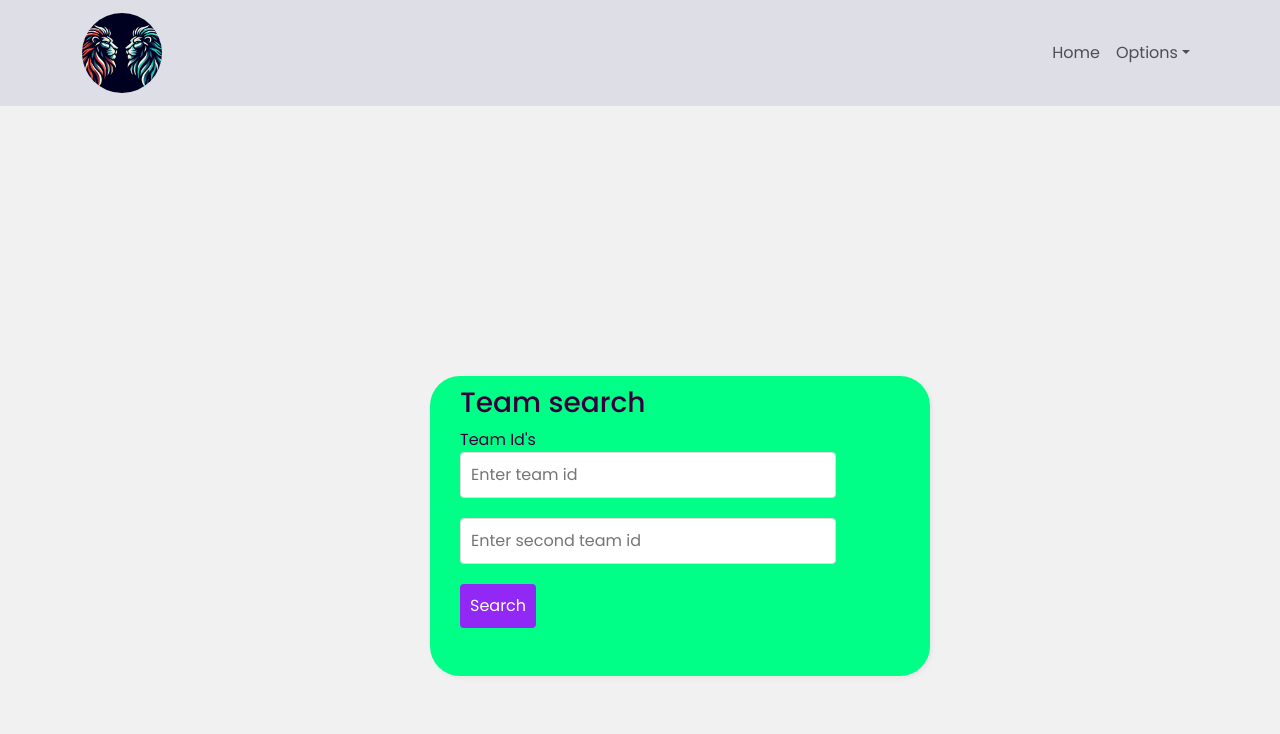
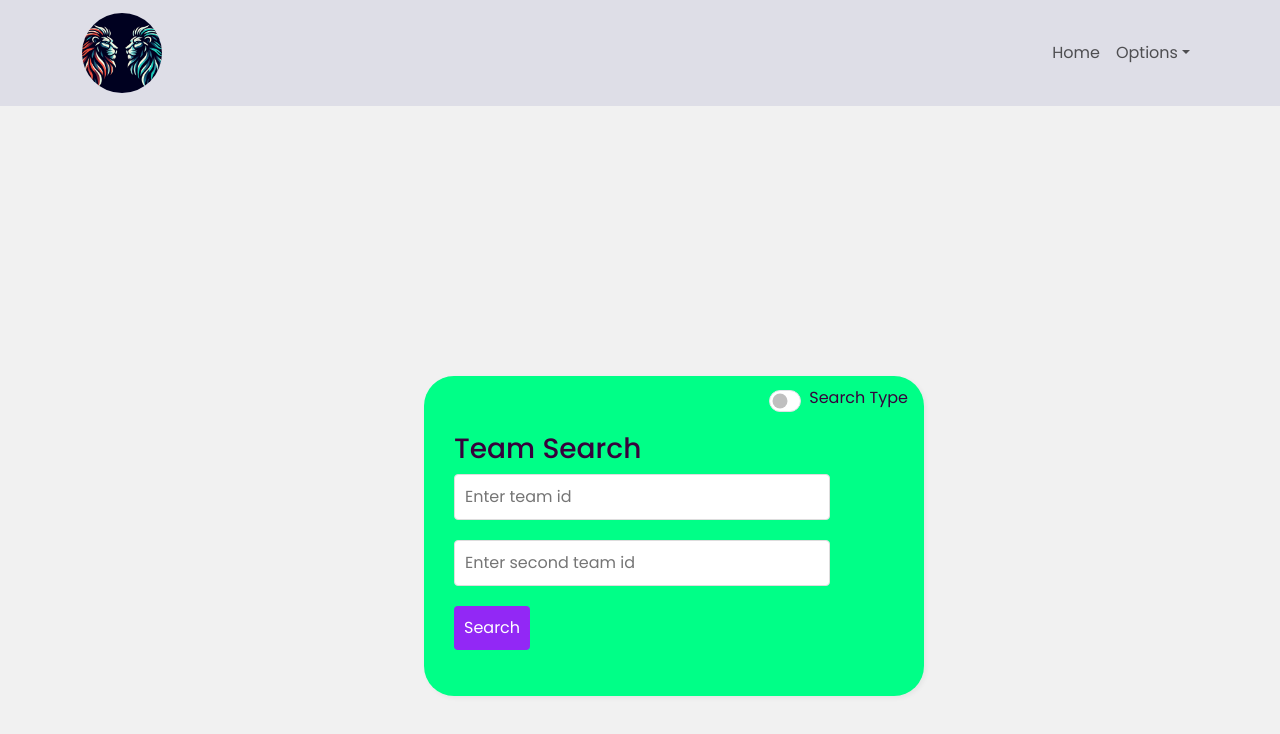
Before and after one commit to AdamL93/FPL-Similarity-Check, a React (Create React App) app in the folder frontend/: page / in a window 1280 px wide. Shown: the top 734 px of the page. Built offline with nearby package versions, Linux system fonts and the light colour scheme.

Commit message:
Added filter to Search Bar

```diff
--- a/frontend/src/components/SearchBar.js
+++ b/frontend/src/components/SearchBar.js
@@ -1,8 +1,9 @@
 import React, { useState } from 'react';
 import Container from 'react-bootstrap/Container';
+import AddSwitch from './Filter';
 
 
-const SearchBar = ({handleSearchSubmit}) => {
+const SearchBar = ({handleSearchSubmit, toggleFilter, filterState}) => {
 
     const [inputValue, setInputValue] = useState('')
     const [inputValue2, setInputValue2] = useState('')
@@ -15,9 +16,12 @@ const SearchBar = ({handleSearchSubmit}) => {
     return (
         <Container className="search-container" fluid="xs">
 
+        <div className="d-flex justify-content-end pe-3">
+            <AddSwitch label="Search Type" onChange={toggleFilter} />
+        </div>
+
             <form onSubmit={handleFormSubmit}>
-                <h3>Team search</h3>
-                <label>Team Id's</label>
+                <h3>{filterState ? "Content Creator Search" : "Team Search"}</h3>
                 <input
                     type="number"
                     placeholder="Enter team id"
@@ -28,15 +32,14 @@ const SearchBar = ({handleSearchSubmit}) => {
 
                 }
                 />
-                <input
-                    type="number"
-                    placeholder="Enter second team id"
-                    value={inputValue2}
-                    onChange={({target}) => {
-                    console.log(target.value)
-                    setInputValue2(target.value)}
-                }
-                />
+                {!filterState && (
+                    <input
+                        type="number"
+                        placeholder="Enter second team id"
+                        value={inputValue2}
+                        onChange={({ target }) => setInputValue2(target.value)}
+                    />
+                )}
                 <button type="submit" >Search</button>
             </form>
         </Container>
--- a/frontend/src/pages/Home.js
+++ b/frontend/src/pages/Home.js
@@ -1,10 +1,16 @@
 
 import SearchBar from '../components/SearchBar'
 import Container from 'react-bootstrap/Container';
+import Row from 'react-bootstrap/Row';
+import Col from 'react-bootstrap/Col';
 import { useNavigate } from "react-router-dom"
+import { useState } from "react"
+
 
 
 const Home = () => {
+
+    const [filterState, setFilterState] = useState(false);
 
     const navigate = useNavigate()
 
@@ -17,10 +23,21 @@ const Home = () => {
         navigate(navigateRoute, { state: { inputValue: teamId, inputValue2: teamId2 } });
     };
 
+    const toggleFilter = () => {
+        setFilterState(prevState => !prevState);
+      };
+
 
     return (
         <Container fluid="xs" className="home">
-                <SearchBar handleSearchSubmit={handleSearchSubmit}/>
+            <Row>
+                    <SearchBar
+                        handleSearchSubmit={handleSearchSubmit}
+                        toggleFilter={toggleFilter}
+                        filterState={filterState}
+                    />
+            </Row>
+
         </Container>
     );
 };
--- a/frontend/src/styles/index.css
+++ b/frontend/src/styles/index.css
@@ -51,7 +51,7 @@ form button {
 .search-container {
   background:#00FF87;
   width: 500px;
-  height: 300px;
+  height: 320px;
   border-radius: 30px;
   margin: auto;
   padding-left: 30px;
```
